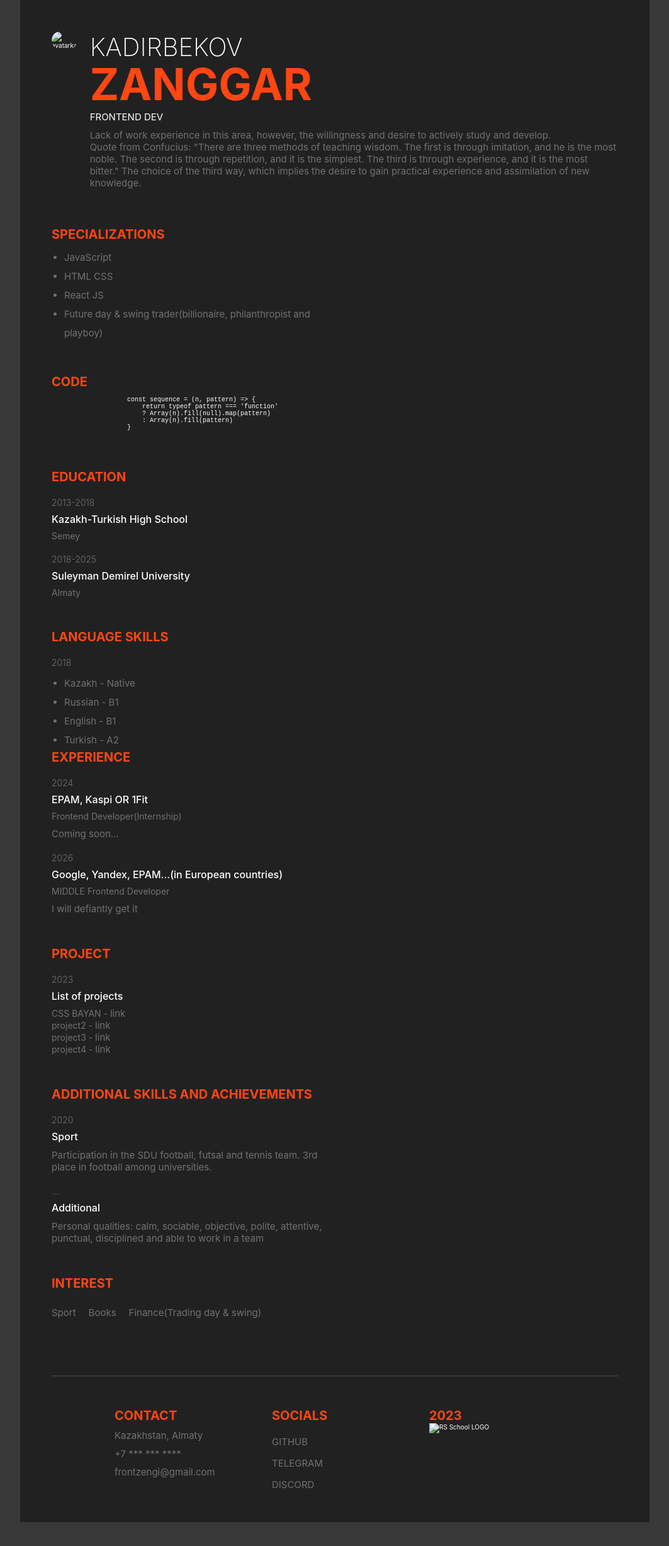
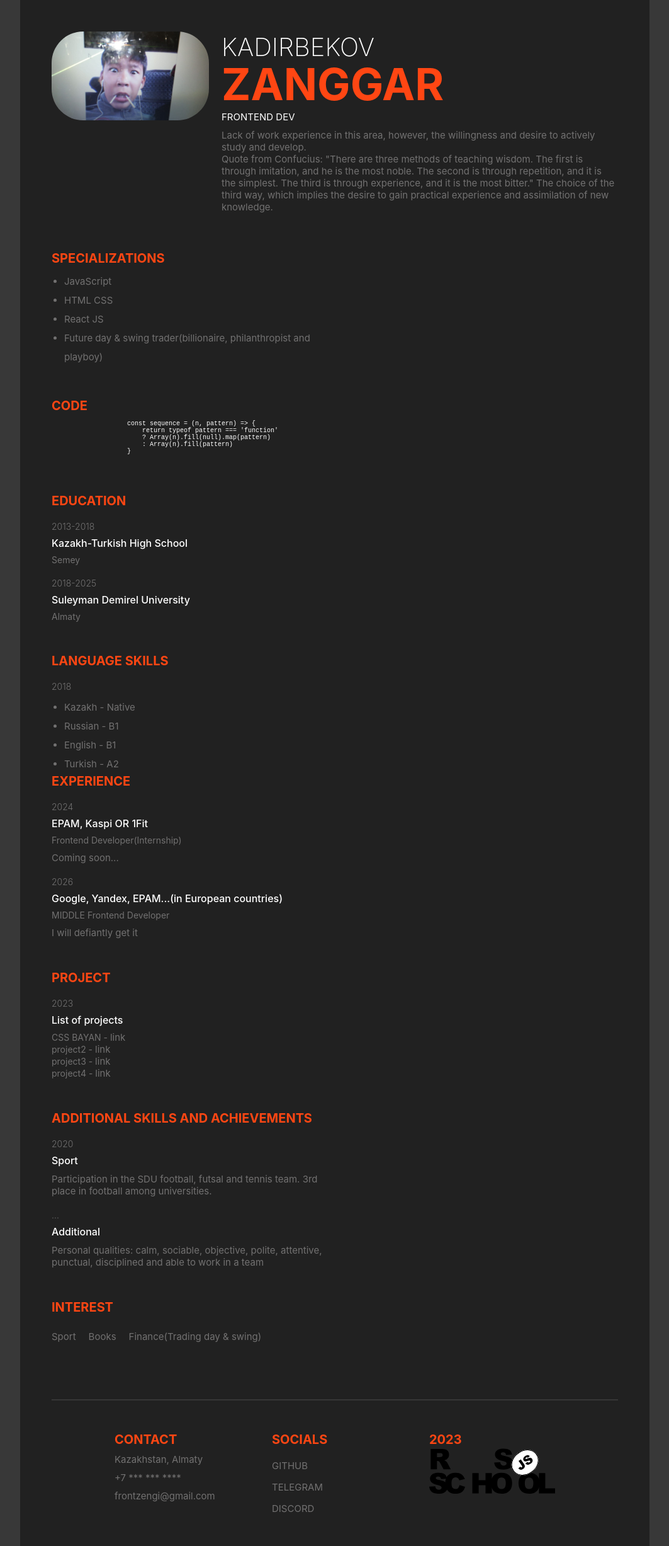
Before and after one commit to zangazaga/rsschool-cv, a plain HTML site: page index.html in a window 1280 px wide. Shown: the whole page at 63% size, without its empty margins (108-1171 px from the left). Before the commit the page ends 2416 px from the top, so only its background shows below. Drawn offline with Linux system fonts and the light colour scheme; the site is published under a folder, as on GitHub Pages, so addresses that start at the root find nothing.

Commit message:
fix: new src in img

```diff
--- a/index.html
+++ b/index.html
@@ -13,7 +13,7 @@
         <header class="profile">
             <div class="profile-container">
                 <div class="profile-img">
-                    <img class="avatarka" src="/image/avatarka.jpg" alt="avatarka">
+                    <img class="avatarka" src="./image/avatarka.jpg" alt="avatarka">
                 </div>
                 <div>
                     <h1 class="prof-name">
@@ -193,7 +193,7 @@
             </div>
             <div class="social">
                 <p class="title">2023</p>
-                <a href="https://rs.school/js-stage0/"><img class="logo" src="/image/rs_school_js.svg" alt="RS School LOGO"></a>
+                <a href="https://rs.school/js-stage0/"><img class="logo" src="./image/rs_school_js.svg" alt="RS School LOGO"></a>
             </div>
         </footer>
     </div>
```
